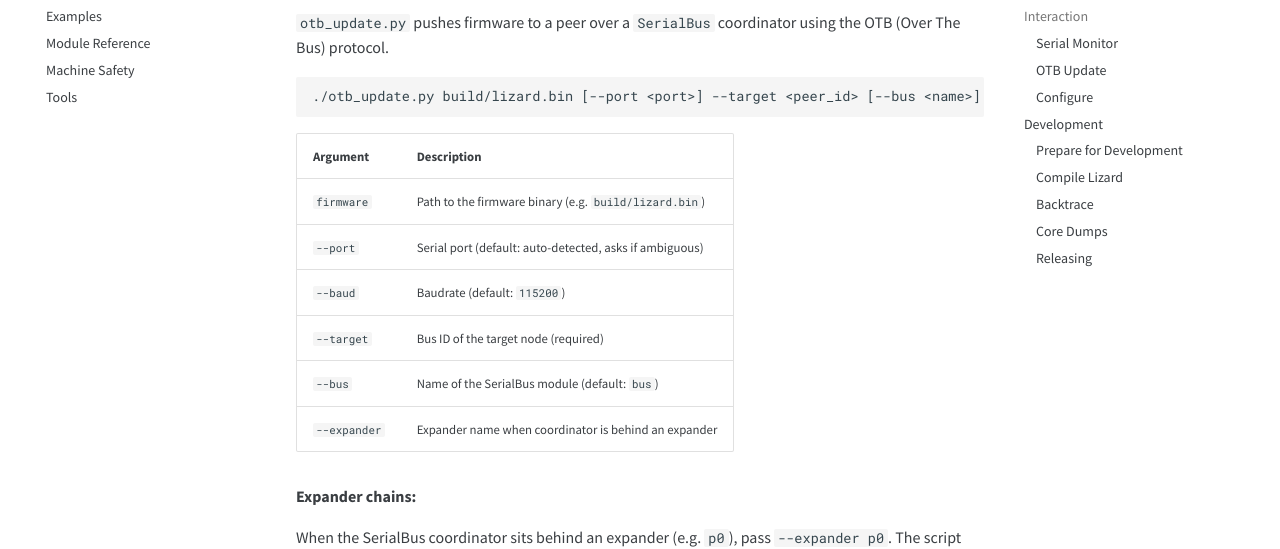
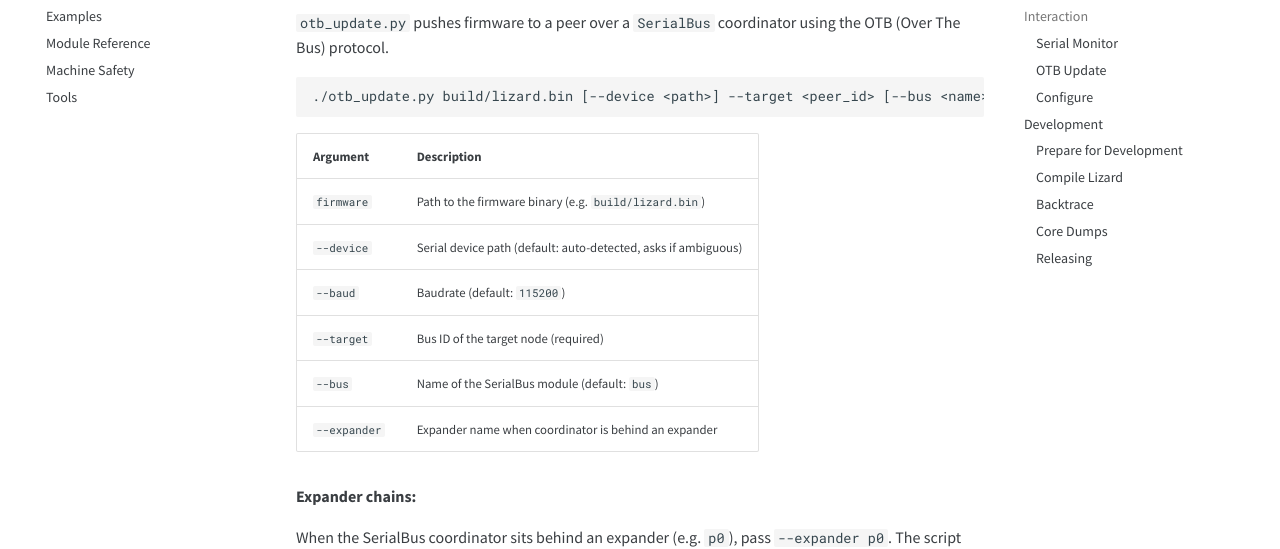
Before and after one commit to zauberzeug/lizard, an MkDocs documentation site: the page built from docs/tools.md, in a window 1280 px wide and 900 px high, scrolled down 1523 px. Shown: the part 173-722 px from the top of the window. Built offline with MkDocs 1.6.1 and Material for MkDocs 9.7.7, drawn with Linux system fonts in a browser that asks for light colours; comment, search, counter and statistics services are not loaded.

Commit message:
Rename otb_update.py --port to --device
Co-Authored-By: Claude Fable 5.1 <noreply@anthropic.com>

````diff
--- a/docs/tools.md
+++ b/docs/tools.md
@@ -70,17 +70,17 @@ Note that the serial monitor cannot communicate while the serial interface is bu
 `otb_update.py` pushes firmware to a peer over a `SerialBus` coordinator using the OTB (Over The Bus) protocol.
 
 ```bash
-./otb_update.py build/lizard.bin [--port <port>] --target <peer_id> [--bus <name>] [--expander <name>]
+./otb_update.py build/lizard.bin [--device <path>] --target <peer_id> [--bus <name>] [--expander <name>]
 ```
 
-| Argument     | Description                                             |
-| ------------ | ------------------------------------------------------- |
-| `firmware`   | Path to the firmware binary (e.g. `build/lizard.bin`)   |
-| `--port`     | Serial port (default: auto-detected, asks if ambiguous) |
-| `--baud`     | Baudrate (default: `115200`)                            |
-| `--target`   | Bus ID of the target node (required)                    |
-| `--bus`      | Name of the SerialBus module (default: `bus`)           |
-| `--expander` | Expander name when coordinator is behind an expander    |
+| Argument     | Description                                                    |
+| ------------ | -------------------------------------------------------------- |
+| `firmware`   | Path to the firmware binary (e.g. `build/lizard.bin`)          |
+| `--device`   | Serial device path (default: auto-detected, asks if ambiguous) |
+| `--baud`     | Baudrate (default: `115200`)                                   |
+| `--target`   | Bus ID of the target node (required)                           |
+| `--bus`      | Name of the SerialBus module (default: `bus`)                  |
+| `--expander` | Expander name when coordinator is behind an expander           |
 
 **Expander chains:**
 
--- a/otb_update.py
+++ b/otb_update.py
@@ -18,7 +18,7 @@ STALL_TIMEOUT = 15.0  # give up when the target makes no progress for this long
 
 parser = argparse.ArgumentParser(description='Push firmware via SerialBus OTB')
 parser.add_argument('firmware', help='Path to firmware binary')
-parser.add_argument('--port', default=None, help='Serial port (default: auto-detected, asks if ambiguous)')
+parser.add_argument('--device', default=None, help='Serial device path (default: auto-detected, asks if ambiguous)')
 parser.add_argument('--baud', type=int, default=115200, help='Baudrate')
 parser.add_argument('--target', type=int, required=True, help='Bus ID of target node')
 parser.add_argument('--bus', default='bus', help='SerialBus module name')
@@ -33,7 +33,7 @@ file_size = firmware.stat().st_size
 number_of_chunks = (file_size + CHUNK_SIZE - 1) // CHUNK_SIZE
 
 try:
-    device = resolve_device(args.port)
+    device = resolve_device(args.device)
     print(f'Connecting to {device} at {args.baud} baud')
     dev = serial.Serial(device, args.baud, timeout=0.5)
 except (RuntimeError, serial.SerialException) as e:
````
